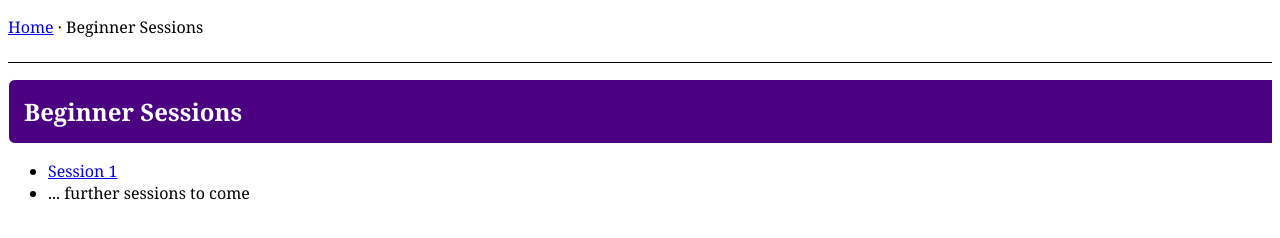
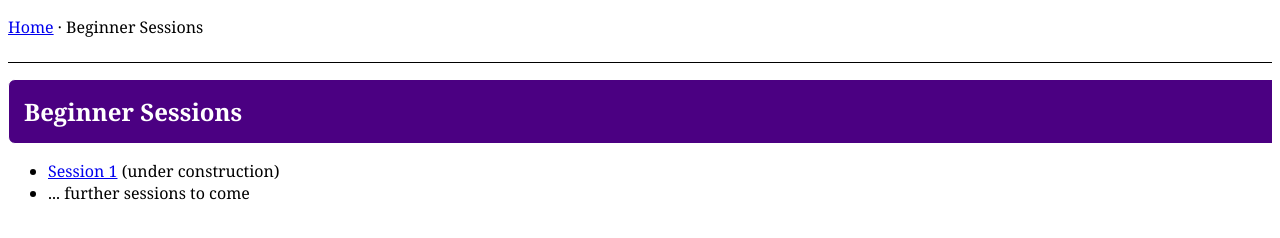
Before and after one commit to KelstonClub/website, a plain HTML site: page beginners/sessions.html in a window 1280 px wide. Drawn offline with Linux system fonts and the light colour scheme.

Commit message:
Indicate under construction

```diff
--- a/beginners/sessions.html
+++ b/beginners/sessions.html
@@ -21,7 +21,7 @@ Beginner Sessions
 <h1>Beginner Sessions</h1>
 
 <ul>
-<li><a href="session-1.html">Session 1</a>
+<li><a href="session-1.html">Session 1</a> (under construction)
 <li>... further sessions to come
 </ul>
 
```
